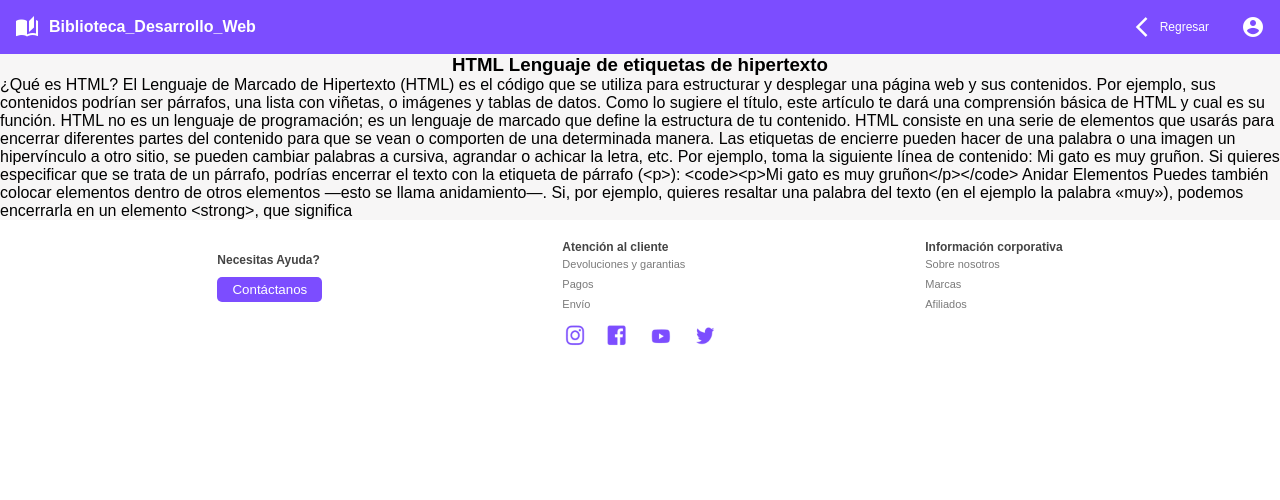
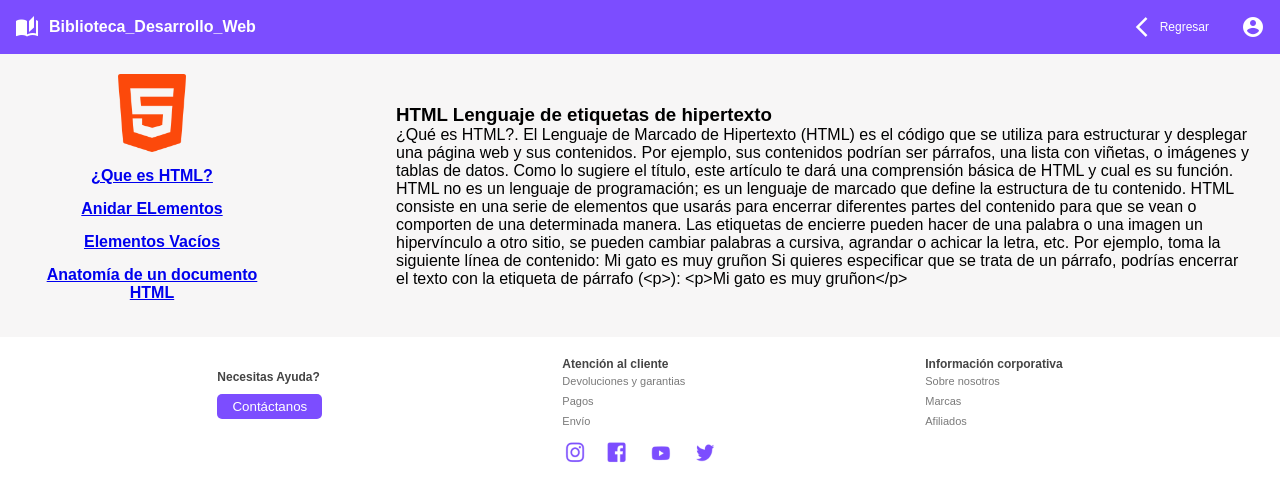
Before and after one commit to AdisOrtiz/Front_End.github.io, an Angular app in the folder trabajo_front_end/: page /recurso/1 in a window 1280 px wide. Shown: the top 500 px of the page. Built offline with nearby package versions, Linux system fonts and the light colour scheme.

Commit message:
Arreglando diseño del recurso especifico

```diff
--- a/trabajo_front_end/src/app/home-admin/recursos.mock.ts
+++ b/trabajo_front_end/src/app/home-admin/recursos.mock.ts
@@ -4,7 +4,14 @@ export interface Recurso {
     subtitle:string,
     subdescrip:string,
     title:string,
-    descrip:string
+    pregun1:string,
+    pregun2:string,
+    pregun3:string,
+    pregun4:string,
+    descrip1:string,
+    descrip2:string,
+    descrip3:string,
+    descrip4:string
 }
 
 export const listaRecursos: Recurso[] = [
@@ -14,70 +21,77 @@ export const listaRecursos: Recurso[] = [
         subtitle: 'HTML',
         subdescrip:'HTML (Hypertext Markup Language) es un lenguaje de programación que se utiliza para crear y estructurar páginas web',
         title:'HTML Lenguaje de etiquetas de hipertexto',
-        descrip:"¿Qué es HTML? El Lenguaje de Marcado de Hipertexto (HTML) es el código que se utiliza para estructurar y desplegar una página web y sus contenidos. Por ejemplo, sus contenidos podrían ser párrafos, una lista con viñetas, o imágenes y tablas de datos. Como lo sugiere el título, este artículo te dará una comprensión básica de HTML y cual es su función. HTML no es un lenguaje de programación; es un lenguaje de marcado que define la estructura de tu contenido. HTML consiste en una serie de elementos que usarás para encerrar diferentes partes del contenido para que se vean o comporten de una determinada manera. Las etiquetas de encierre pueden hacer de una palabra o una imagen un hipervínculo a otro sitio, se pueden cambiar palabras a cursiva, agrandar o achicar la letra, etc. Por ejemplo, toma la siguiente línea de contenido: Mi gato es muy gruñon. Si quieres especificar que se trata de un párrafo, podrías encerrar el texto con la etiqueta de párrafo (<p>): <code><p>Mi gato es muy gruñon</p></code> Anidar Elementos Puedes también colocar elementos dentro de otros elementos —esto se llama anidamiento—. Si, por ejemplo, quieres resaltar una palabra del texto (en el ejemplo la palabra «muy»), podemos encerrarla en un elemento <strong>, que significa"
-    },
-    {
-        id:'2',
-        img:'../../assets/images/css.png',
-        subtitle: 'CSS',
-        subdescrip:'CSS (Cascading Style Sheets) es un lenguaje de diseño web que se utiliza para dar estilo a páginas escritas en HTML o XML.',
-        title:'CSS Hoja de Estilo en Cascada',
-        descrip:"Lorem ipsum, dolor sit amet consectetur adipisicing elit. Quia ut consectetur quidem iusto dicta corporis minima suscipit vero eos, ullam a maxime voluptatem nemo delectus optio nihil, alias harum consequuntur?"
-    },
-    {
-        id:'3',
-        img:'../../assets/images/js.png',
-        subtitle: 'JAVASCRIPT',
-        subdescrip:'Lenguaje de programación: Herramienta que nos permite darle instrucciones a un ordenador a traves de código, código que está estructurado para que los programadores puedan escribirlo siguiendo una lógica',
-        title:'JavaScript',
-        descrip:"Lorem ipsum, dolor sit amet consectetur adipisicing elit. Quia ut consectetur quidem iusto dicta corporis minima suscipit vero eos, ullam a maxime voluptatem nemo delectus optio nihil, alias harum consequuntur?"
-    },
-    {
-        id:'4',
-        img:'../../assets/images/icono_angular.png',
-        subtitle: 'ANGULAR',
-        subdescrip:'Es un framework de diseño de aplicaciones y plataforma de desarrollo para crear aplicaciones de una sola página eficientes y sofisticadas',
-        title:'Angular Framework',
-        descrip:"Lorem ipsum, dolor sit amet consectetur adipisicing elit. Quia ut consectetur quidem iusto dicta corporis minima suscipit vero eos, ullam a maxime voluptatem nemo delectus optio nihil, alias harum consequuntur?"
-    },
-    {
-        id:'5',
-        img:'../../assets/images/icon_react.png',
-        subtitle: 'REACT',
-        subdescrip:'Es una biblioteca de JavaScript de código abierto, mantenida por Facebook y la comunidad, utilizada para construir interfaces de usuario interactivas ...' ,
-        title:'React Libreria',
-        descrip:"Lorem ipsum, dolor sit amet consectetur adipisicing elit. Quia ut consectetur quidem iusto dicta corporis minima suscipit vero eos, ullam a maxime voluptatem nemo delectus optio nihil, alias harum consequuntur?"
-    },
-    {
-        id:'6',
-        img:'../../assets/images/vue.png',
-        subtitle: 'VUE',
-        subdescrip:'Es un framework de JavaScript de código abierto que se utiliza para crear interfaces de usuario y aplicaciones web.',
-        title:'VUE',
-        descrip:"Lorem ipsum, dolor sit amet consectetur adipisicing elit. Quia ut consectetur quidem iusto dicta corporis minima suscipit vero eos, ullam a maxime voluptatem nemo delectus optio nihil, alias harum consequuntur?"
-    },
-    {
-        id:'7',
-        img:'../../assets/images/DOM.png',
-        subtitle: 'DOM',
-        subdescrip:'Document Object Model. Es una interfaz de programación que permite acceder, modificar y crear elementos en documentos HTML y XML',
-        title:'DOM - Document Object Model',
-        descrip:"Lorem ipsum, dolor sit amet consectetur adipisicing elit. Quia ut consectetur quidem iusto dicta corporis minima suscipit vero eos, ullam a maxime voluptatem nemo delectus optio nihil, alias harum consequuntur?"
-    },
-    {
-        id:'8',
-        img:'../../assets/images/desarrollo_web.jpg',
-        subtitle: '¿Que es el desarrollo Web?',
-        subdescrip:'Es el proceso de crear y mantener sitios web, aplicaciones y software',
-        title:'Desarrollo Web',
-        descrip:"Lorem ipsum, dolor sit amet consectetur adipisicing elit. Quia ut consectetur quidem iusto dicta corporis minima suscipit vero eos, ullam a maxime voluptatem nemo delectus optio nihil, alias harum consequuntur?"
-    },
-    {
-        id:'9',
-        img:'../../assets/images/mas_rec.png',
-        subtitle: 'Más Recursos',
-        subdescrip:'Aquí encontraras todo lo que necesitas para aprender sobre el Desarrollo Web',
-        title:'Más Recursos',
-        descrip:"Lorem ipsum, dolor sit amet consectetur adipisicing elit. Quia ut consectetur quidem iusto dicta corporis minima suscipit vero eos, ullam a maxime voluptatem nemo delectus optio nihil, alias harum consequuntur?"
+        pregun1:'¿Que es HTML?',
+        descrip1:'¿Qué es HTML?. El Lenguaje de Marcado de Hipertexto (HTML) es el código que se utiliza para estructurar y desplegar una página web y sus contenidos. Por ejemplo, sus contenidos podrían ser párrafos, una lista con viñetas, o imágenes y tablas de datos. Como lo sugiere el título, este artículo te dará una comprensión básica de HTML y cual es su función. HTML no es un lenguaje de programación; es un lenguaje de marcado que define la estructura de tu contenido. HTML consiste en una serie de elementos que usarás para encerrar diferentes partes del contenido para que se vean o comporten de una determinada manera. Las etiquetas de encierre pueden hacer de una palabra o una imagen un hipervínculo a otro sitio, se pueden cambiar palabras a cursiva, agrandar o achicar la letra, etc. Por ejemplo, toma la siguiente línea de contenido: Mi gato es muy gruñon Si quieres especificar que se trata de un párrafo, podrías encerrar el texto con la etiqueta de párrafo (<p>): <p>Mi gato es muy gruñon</p>',
+        pregun2: 'Anidar ELementos',
+        descrip2:'Anidar Elementos. Puedes también colocar elementos dentro de otros elementos —esto se llama anidamiento—. Si, por ejemplo, quieres resaltar una palabra del texto (en el ejemplo la palabra «muy»), podemos encerrarla en un elemento <strong>, que significa que dicha palabra se debe enfatizar: <p>Mi gato es <strong>muy</strong> gruñon.</p>. Los elementos deben abrirse y cerrarse ordenadamente, de forma tal que se encuentren claramente dentro o fuera el uno del otro. Si estos se encuentran solapados, el navegador web tratará de adivinar lo que intentas decirle, pero puede que obtengas resultados inesperados. Así que, ¡no lo hagas!',
+        pregun3:'Elementos Vacíos',
+        descrip3:'Elementos Vacíos. Algunos elementos no poseen contenido, y son llamados elementos vacíos. Toma, por ejemplo, el elemento <img> de nuestro HTML: <img src="images/imagen_ejemplo.png" alt="Imagen de prueba" />Posee dos atributos, pero no hay etiqueta de cierre </img> ni contenido encerrado. Esto es porque un elemento de imagen no encierra contenido al cual afectar. Su propósito es desplegar una imagen en la página HTML, en el lugar en que aparece.',
+        pregun4:'Anatomía de un documento HTML',
+        descrip4:'Anatomía de un documento HTML. Hasta ahora has visto lo básico de elementos HTML individuales, pero estos no son muy útiles por sí solos. Ahora verás cómo los elementos individuales son combinados para formar una página HTML entera. Vuelve a visitar el código de tu ejemplo en index.html. Referencia:  https://developer.mozilla.org/es/docs/Learn_web_development/Getting_started/Your_first_website/Creating_the_content'
     }
+    // {
+    //     id:'2',
+    //     img:'../../assets/images/css.png',
+    //     subtitle: 'CSS',
+    //     subdescrip:'CSS (Cascading Style Sheets) es un lenguaje de diseño web que se utiliza para dar estilo a páginas escritas en HTML o XML.',
+    //     title:'CSS Hoja de Estilo en Cascada',
+    //     descrip:"Lorem ipsum, dolor sit amet consectetur adipisicing elit. Quia ut consectetur quidem iusto dicta corporis minima suscipit vero eos, ullam a maxime voluptatem nemo delectus optio nihil, alias harum consequuntur?"
+    // },
+    // {
+    //     id:'3',
+    //     img:'../../assets/images/js.png',
+    //     subtitle: 'JAVASCRIPT',
+    //     subdescrip:'Lenguaje de programación: Herramienta que nos permite darle instrucciones a un ordenador a traves de código, código que está estructurado para que los programadores puedan escribirlo siguiendo una lógica',
+    //     title:'JavaScript',
+    //     descrip:"Lorem ipsum, dolor sit amet consectetur adipisicing elit. Quia ut consectetur quidem iusto dicta corporis minima suscipit vero eos, ullam a maxime voluptatem nemo delectus optio nihil, alias harum consequuntur?"
+    // },
+    // {
+    //     id:'4',
+    //     img:'../../assets/images/icono_angular.png',
+    //     subtitle: 'ANGULAR',
+    //     subdescrip:'Es un framework de diseño de aplicaciones y plataforma de desarrollo para crear aplicaciones de una sola página eficientes y sofisticadas',
+    //     title:'Angular Framework',
+    //     descrip:"Lorem ipsum, dolor sit amet consectetur adipisicing elit. Quia ut consectetur quidem iusto dicta corporis minima suscipit vero eos, ullam a maxime voluptatem nemo delectus optio nihil, alias harum consequuntur?"
+    // },
+    // {
+    //     id:'5',
+    //     img:'../../assets/images/icon_react.png',
+    //     subtitle: 'REACT',
+    //     subdescrip:'Es una biblioteca de JavaScript de código abierto, mantenida por Facebook y la comunidad, utilizada para construir interfaces de usuario interactivas ...' ,
+    //     title:'React Libreria',
+    //     descrip:"Lorem ipsum, dolor sit amet consectetur adipisicing elit. Quia ut consectetur quidem iusto dicta corporis minima suscipit vero eos, ullam a maxime voluptatem nemo delectus optio nihil, alias harum consequuntur?"
+    // },
+    // {
+    //     id:'6',
+    //     img:'../../assets/images/vue.png',
+    //     subtitle: 'VUE',
+    //     subdescrip:'Es un framework de JavaScript de código abierto que se utiliza para crear interfaces de usuario y aplicaciones web.',
+    //     title:'VUE',
+    //     descrip:"Lorem ipsum, dolor sit amet consectetur adipisicing elit. Quia ut consectetur quidem iusto dicta corporis minima suscipit vero eos, ullam a maxime voluptatem nemo delectus optio nihil, alias harum consequuntur?"
+    // },
+    // {
+    //     id:'7',
+    //     img:'../../assets/images/DOM.png',
+    //     subtitle: 'DOM',
+    //     subdescrip:'Document Object Model. Es una interfaz de programación que permite acceder, modificar y crear elementos en documentos HTML y XML',
+    //     title:'DOM - Document Object Model',
+    //     descrip:"Lorem ipsum, dolor sit amet consectetur adipisicing elit. Quia ut consectetur quidem iusto dicta corporis minima suscipit vero eos, ullam a maxime voluptatem nemo delectus optio nihil, alias harum consequuntur?"
+    // },
+    // {
+    //     id:'8',
+    //     img:'../../assets/images/desarrollo_web.jpg',
+    //     subtitle: '¿Que es el desarrollo Web?',
+    //     subdescrip:'Es el proceso de crear y mantener sitios web, aplicaciones y software',
+    //     title:'Desarrollo Web',
+    //     descrip:"Lorem ipsum, dolor sit amet consectetur adipisicing elit. Quia ut consectetur quidem iusto dicta corporis minima suscipit vero eos, ullam a maxime voluptatem nemo delectus optio nihil, alias harum consequuntur?"
+    // },
+    // {
+    //     id:'9',
+    //     img:'../../assets/images/mas_rec.png',
+    //     subtitle: 'Más Recursos',
+    //     subdescrip:'Aquí encontraras todo lo que necesitas para aprender sobre el Desarrollo Web',
+    //     title:'Más Recursos',
+    //     descrip:"Lorem ipsum, dolor sit amet consectetur adipisicing elit. Quia ut consectetur quidem iusto dicta corporis minima suscipit vero eos, ullam a maxime voluptatem nemo delectus optio nihil, alias harum consequuntur?"
+    // }
 ]
--- a/trabajo_front_end/src/app/info-recurso/info-recurso.component.css
+++ b/trabajo_front_end/src/app/info-recurso/info-recurso.component.css
@@ -85,6 +85,37 @@ h4{
     cursor: pointer;
 }
 
+.cont_main{
+    display: flex;
+    justify-content: space-between;
+    align-items: center;
+    padding: 10px 30px;
+}
+
+.cont_left{
+    width: 20%;
+    padding: 10px;
+}
+
+.cont_img {
+    display: flex;
+    justify-content: center;
+}
+
+.img {
+    width: 35%;
+}
+
+.cont_right{
+    width: 70%;
+}
+
+.preguntas {
+    text-align: center;
+    margin: 15px 0;
+    font-size: 16px;
+    cursor: pointer;
+}
 
 
 footer{
--- a/trabajo_front_end/src/app/info-recurso/info-recurso.component.html
+++ b/trabajo_front_end/src/app/info-recurso/info-recurso.component.html
@@ -15,10 +15,30 @@
         </div>
     </nav>
 
-    <section class="cont">
-        <h3>{{ recurso?.title }}</h3>
-        <p>{{ recurso?.descrip }}</p>
-    </section>
+    <main class="cont_main">
+        <section class="cont_left">
+            <div class="cont_img">
+                <img src="{{recurso?.img}}" alt="" class="img">
+            </div>
+            <h3 class="preguntas">
+                <a href="#pregun1">{{ recurso?.pregun1 }}</a>
+            </h3>
+            <h3 class="preguntas">
+                <a href="#pregun2">{{recurso?.pregun2}}</a>
+            </h3>
+            <h3 class="preguntas">
+                <a href="#pregun3">{{recurso?.pregun3}}</a>
+            </h3>
+            <h3 class="preguntas">
+                <a href="#pregun4">{{recurso?.pregun4}}</a>
+            </h3>
+        </section>
+
+        <section class="cont_right">
+            <h3 class="tittle">{{ recurso?.title }}</h3>
+            <p class="descrip" id="pregun1">{{ recurso?.descrip1 }}</p>
+        </section>
+    </main>
 
     <footer>
         <div class="footer">
--- a/trabajo_front_end/src/app/info-recurso/info-recurso.component.ts
+++ b/trabajo_front_end/src/app/info-recurso/info-recurso.component.ts
@@ -4,7 +4,7 @@ import { listaRecursos, Recurso } from '../home-admin/recursos.mock';
 
 @Component({
   selector: 'app-info-recurso',
-  templateUrl: './info-recurso.component.html',
+  templateUrl:'./info-recurso.component.html',
   styleUrls: ['./info-recurso.component.css']
 })
 export class InfoRecursoComponent implements OnInit{
--- a/trabajo_front_end/src/app/login/login.component.css
+++ b/trabajo_front_end/src/app/login/login.component.css
@@ -103,6 +103,7 @@ a{
     font-size: 11px;
     font-family: 'Lucida Sans', 'Lucida Sans Regular', 'Lucida Grande', 'Lucida Sans Unicode', Geneva, Verdana, sans-serif;
     padding-left: 10px;
+    margin-bottom: 5px;
 }
 
 .error_input{
--- a/trabajo_front_end/src/app/login/login.component.html
+++ b/trabajo_front_end/src/app/login/login.component.html
@@ -28,6 +28,8 @@
 
             <div class="error" *ngIf="hayError('pass','required')">*Contraseña requerida</div> <!--Muestra este mensaje si se cumple el error que estoy pasando en el 2do parametro-->
             <div class="error" *ngIf="hayError('pass','minlength')">*La contraseña debe tener minimo 5 caracteres</div>
+
+            <div *ngIf="error" class="error">{{ error }}</div>
         </div>
         <div class="boton">
             <!-- <a routerLink="homeAdmin">Aceptar</a> -->
@@ -35,5 +37,5 @@
         </div>
         <p class="registro">¿No tienes cuenta? <a routerLink="/reg_usuario">Regístrate Aquí</a></p>
     </form>
-    <div *ngIf="error" style="color: red;">{{ error }}</div>
+
 </div>
```
